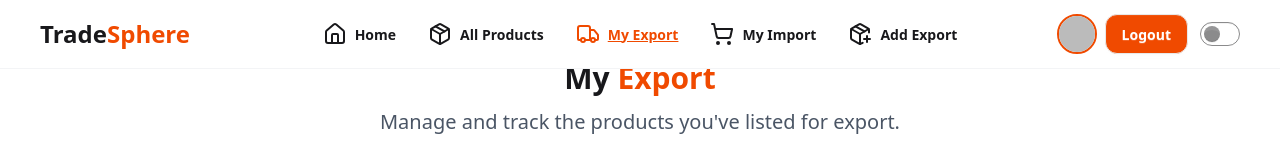
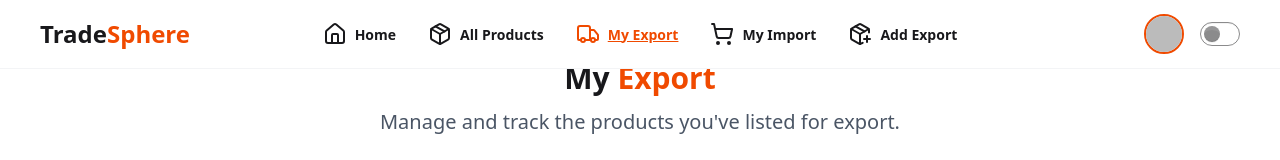
Before and after one commit to NusratJahanNila/trade-sphere-client, a React (Vite) app: page /my-export in a window 1280 px wide. Shown: the top 160 px of the page. Built offline with nearby package versions, Linux system fonts and the light colour scheme; no server answers; sample sign-in values are in the browser's storage.

Commit message:
dropdown on profile image

```diff
--- a/src/Components/Header/Navbar.jsx
+++ b/src/Components/Header/Navbar.jsx
@@ -2,11 +2,12 @@ import { Link, NavLink } from 'react-router';
 import { AuthContext } from '../../Provider/AuthContext';
 import { use, useEffect, useState } from 'react';
 import toast from 'react-hot-toast';
-import { House, Package, PackagePlus, ShoppingCart, Truck } from 'lucide-react';
+import { House, LayoutDashboard, LogOut, Package, PackagePlus, ShoppingCart, Truck, User } from 'lucide-react';
 // import { toast } from 'react-toastify';
 
 const Navbar = () => {
   const { user, logout, loading } = use(AuthContext);
+  const [isDropdownOpen, setIsDropdownOpen] = useState(false);
   // theme
   const [theme, setTheme] = useState(localStorage.getItem("theme") || "light");
   useEffect(() => {
@@ -15,6 +16,17 @@ const Navbar = () => {
     localStorage.setItem("theme", theme);
   }, [theme]);
 
+  // Close dropdown when clicking outside
+  useEffect(() => {
+    const handleClickOutside = (event) => {
+      if (isDropdownOpen && !event.target.closest('.navbar-end')) {
+        setIsDropdownOpen(false);
+      }
+    };
+
+    document.addEventListener('mousedown', handleClickOutside);
+    return () => document.removeEventListener('mousedown', handleClickOutside);
+  }, [isDropdownOpen]);
 
   const handleTheme = (checked) => {
     setTheme(checked ? "dark" : "light");
@@ -99,7 +111,12 @@ const Navbar = () => {
           {loading ? (
             <p>Loading...</p>
           ) : user ? (
-        <div className="flex items-center gap-2">
+            <div className="relative flex items-center gap-2">
+              {/* Profile Dropdown Trigger */}
+              <button
+                onClick={() => setIsDropdownOpen(!isDropdownOpen)}
+                className="flex items-center gap-2 p-1 rounded-full hover:bg-gray-100 dark:hover:bg-gray-800 transition"
+              >
                 {user.photoURL && (
                   <img
                     src={user.photoURL}
@@ -108,12 +125,49 @@ const Navbar = () => {
                     className="w-8 h-8 sm:w-10 sm:h-10 rounded-full border-2 border-[#f04a00] object-cover"
                   />
                 )}
+              </button>
+
+              {/* Dropdown Menu */}
+              {isDropdownOpen && (
+                <div className="absolute right-0 top-full mt-2 w-48 bg-white dark:bg-gray-800 rounded-lg shadow-lg border border-gray-200 dark:border-gray-700 z-50 overflow-hidden">
+                  {/* User Info */}
+                  <div className="px-4 py-3 border-b border-gray-200 dark:border-gray-700">
+                    <p className="font-semibold text-gray-800 dark:text-gray-200 truncate">
+                      {user.displayName || "User"}
+                    </p>
+                    <p className="text-xs text-gray-500 dark:text-gray-400 truncate">
+                      {user.email}
+                    </p>
+                  </div>
+
+                  {/* Dropdown Items */}
+                  <div className="py-1">
+                    <Link
+                      to="/dashboard"
+                      className="flex items-center gap-2 px-4 py-2 text-sm text-gray-700 dark:text-gray-300 hover:bg-gray-100 dark:hover:bg-gray-700 transition"
+                      onClick={() => setIsDropdownOpen(false)}
+                    >
+                      <LayoutDashboard className="w-4 h-4" /> Dashboard
+                    </Link>
+                    <Link
+                      to="/profile"
+                      className="flex items-center gap-2 px-4 py-2 text-sm text-gray-700 dark:text-gray-300 hover:bg-gray-100 dark:hover:bg-gray-700 transition border-b border-gray-200 dark:border-gray-700"
+                      onClick={() => setIsDropdownOpen(false)}
+                    >
+                      <User className="w-4 h-4" /> Profile
+                    </Link>
                     <button
-            onClick={handleLogout}
-            className="btn btn-sm sm:btn-md text-white bg-[#f04a00] hover:bg-[#e34234] rounded-xl"
+                      onClick={() => {
+                        handleLogout();
+                        setIsDropdownOpen(false);
+                      }}
+                      className="flex items-center gap-2 w-full text-left px-4 py-2 text-sm text-red-600 dark:text-red-400 hover:bg-red-50 dark:hover:bg-red-900/20 transition"
                     >
-            Logout
+                      <LogOut className="w-4 h-4" /> Logout
                     </button>
+                  </div>
+                </div>
+              )}
             </div>
           ) : (
             <div className="flex gap-2">
```
Lines whose indentation alone changed are shown as unchanged.
